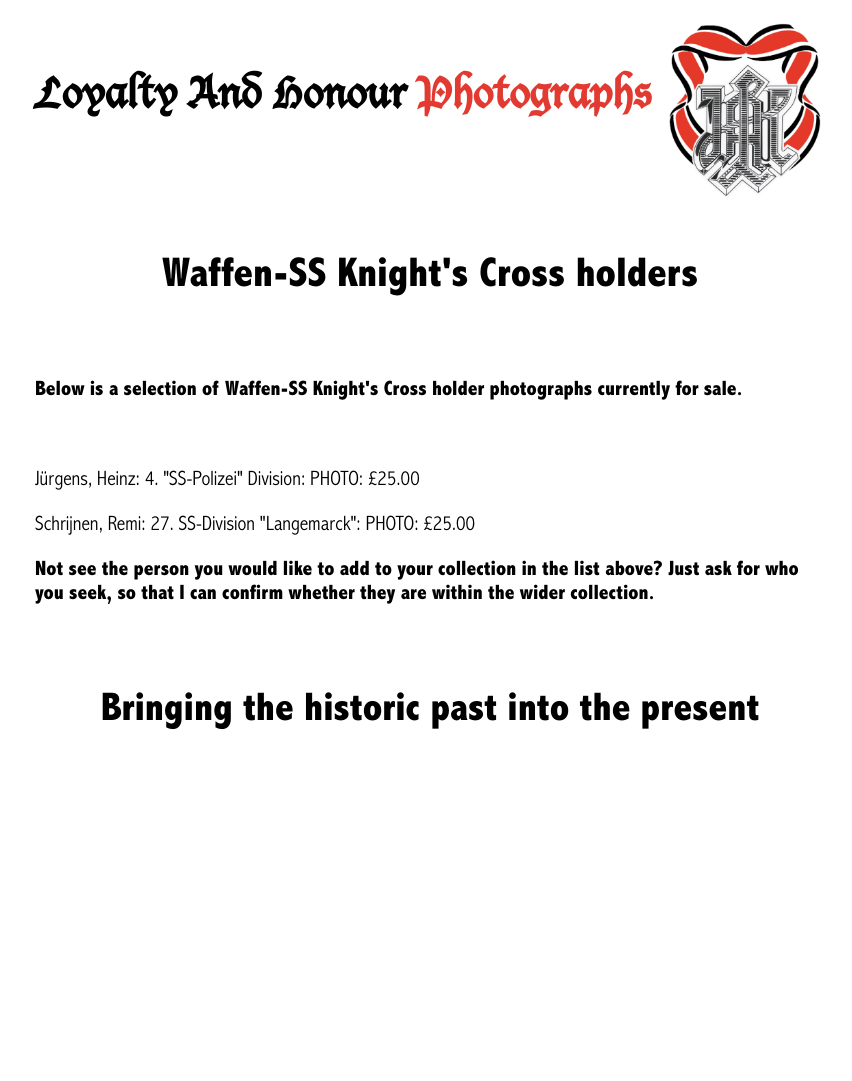
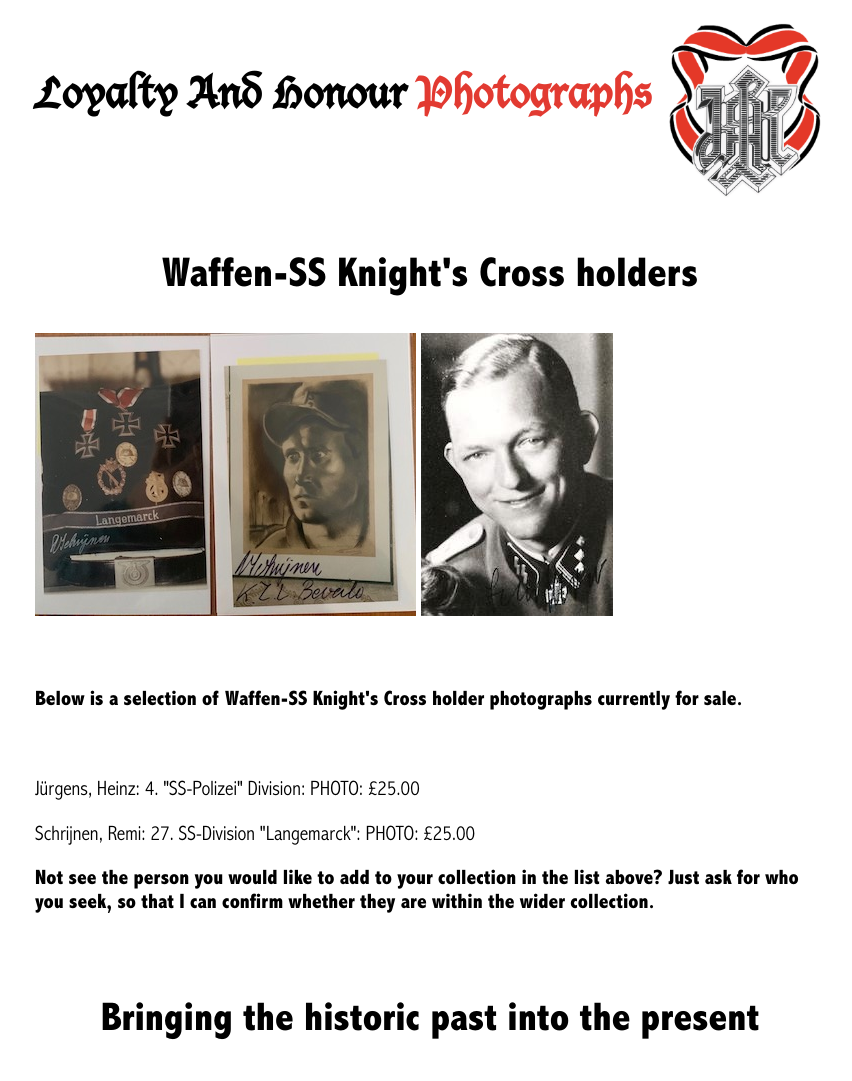
Before and after one commit to lahphotographs/lahphotographs.github.com, a Jekyll site: the page built from Waffen_SS_photos.md, in a window 1280 px wide. Shown: the whole page, without its empty margins (210-1062 px from the left). Built offline with Jekyll 4.4.1, drawn with Linux system fonts in a browser that asks for light colours; before the commit the page ends 900 px from its top, so only the background shows below that.

Commit message:
Update Waffen_SS_photos.md

```diff
--- a/Waffen_SS_photos.md
+++ b/Waffen_SS_photos.md
@@ -6,7 +6,8 @@ permalink: /waffen_ss_photos.html
 
 <div id="axisforces">
 <p float="left">
-
+<img src="./assets/Remi Schrijnen grouping.jpeg"/>
+<img src="./assets/Heinz Jurgens 2.jpg"/>
 </p>
 <br />
 <p><b>Below is a selection of Waffen-SS Knight's Cross holder photographs currently for sale.</b></p>
```
